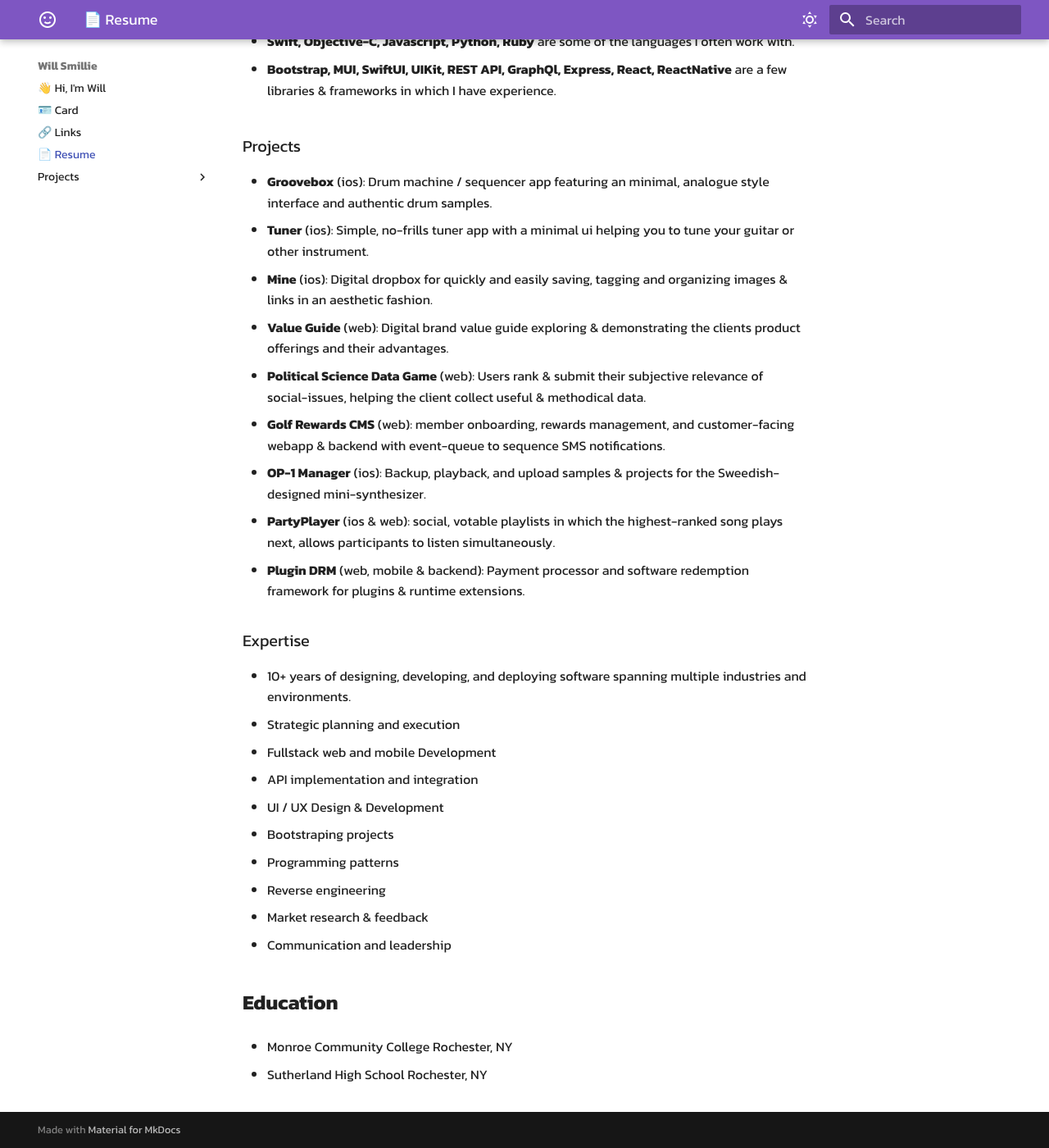
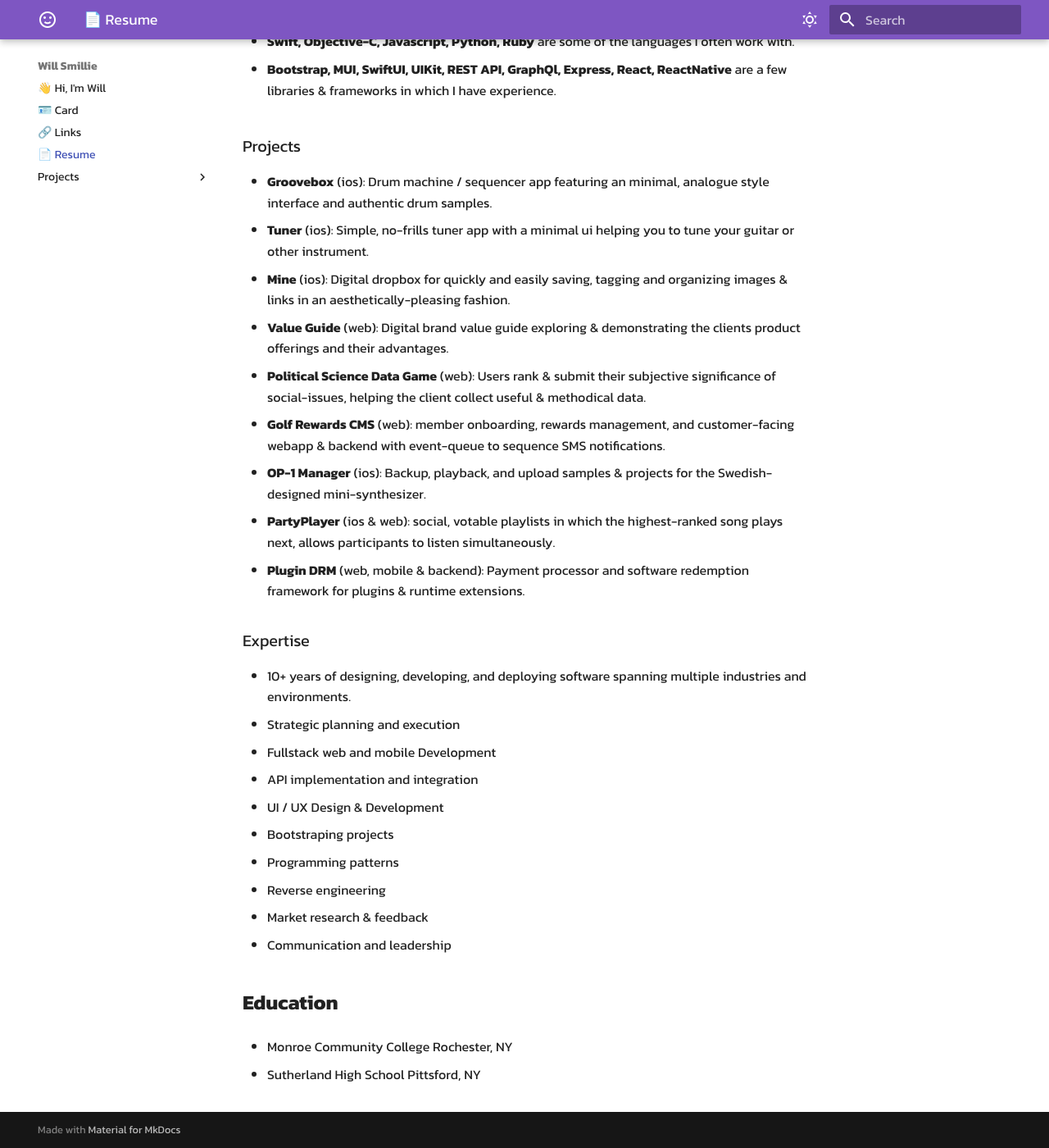
Before and after one commit to willsmillie/portfolio, an MkDocs documentation site: the page built from docs/resume.md, in a window 1280 px wide and 1400 px high, scrolled down 1443 px. Shown: the whole window at 82% size. Built offline with MkDocs 1.6.1 and Material for MkDocs 9.7.7, drawn with Linux system fonts in a browser that asks for light colours; some of the changed text lies outside the part shown.

Commit message:
edit copy

```diff
--- a/docs/resume.md
+++ b/docs/resume.md
@@ -51,11 +51,11 @@
 
 - **Groovebox** (ios): Drum machine / sequencer app featuring an minimal, analogue style interface and authentic drum samples.
 - **Tuner** (ios): Simple, no-frills tuner app with a minimal ui helping you to tune your guitar or other instrument.
-- **Mine** (ios): Digital dropbox for quickly and easily saving, tagging and organizing images & links in an aesthetic fashion.
+- **Mine** (ios): Digital dropbox for quickly and easily saving, tagging and organizing images & links in an aesthetically-pleasing fashion.
 - **Value Guide** (web): Digital brand value guide exploring & demonstrating the clients product offerings and their advantages.
-- **Political Science Data Game** (web): Users rank & submit their subjective relevance of social-issues, helping the client collect useful & methodical data.
+- **Political Science Data Game** (web): Users rank & submit their subjective significance of social-issues, helping the client collect useful & methodical data.
 - **Golf Rewards CMS** (web): member onboarding, rewards management, and customer-facing webapp & backend with event-queue to sequence SMS notifications.
-- **OP-1 Manager** (ios): Backup, playback, and upload samples & projects for the Sweedish-designed mini-synthesizer.
+- **OP-1 Manager** (ios): Backup, playback, and upload samples & projects for the Swedish-designed mini-synthesizer.
 - **PartyPlayer** (ios & web): social, votable playlists in which the highest-ranked song plays next, allows participants to listen simultaneously.
 - **Plugin DRM** (web, mobile & backend): Payment processor and software redemption framework for plugins & runtime extensions.
 
@@ -78,4 +78,4 @@
   Rochester, NY
 
 - Sutherland High School
-  Rochester, NY
+  Pittsford, NY
```
Also changed, not shown: other parts of docs/resume.md (+1 -1 lines), docs/projects/runtime-extensions/notchification.md (+1 -1 lines).
